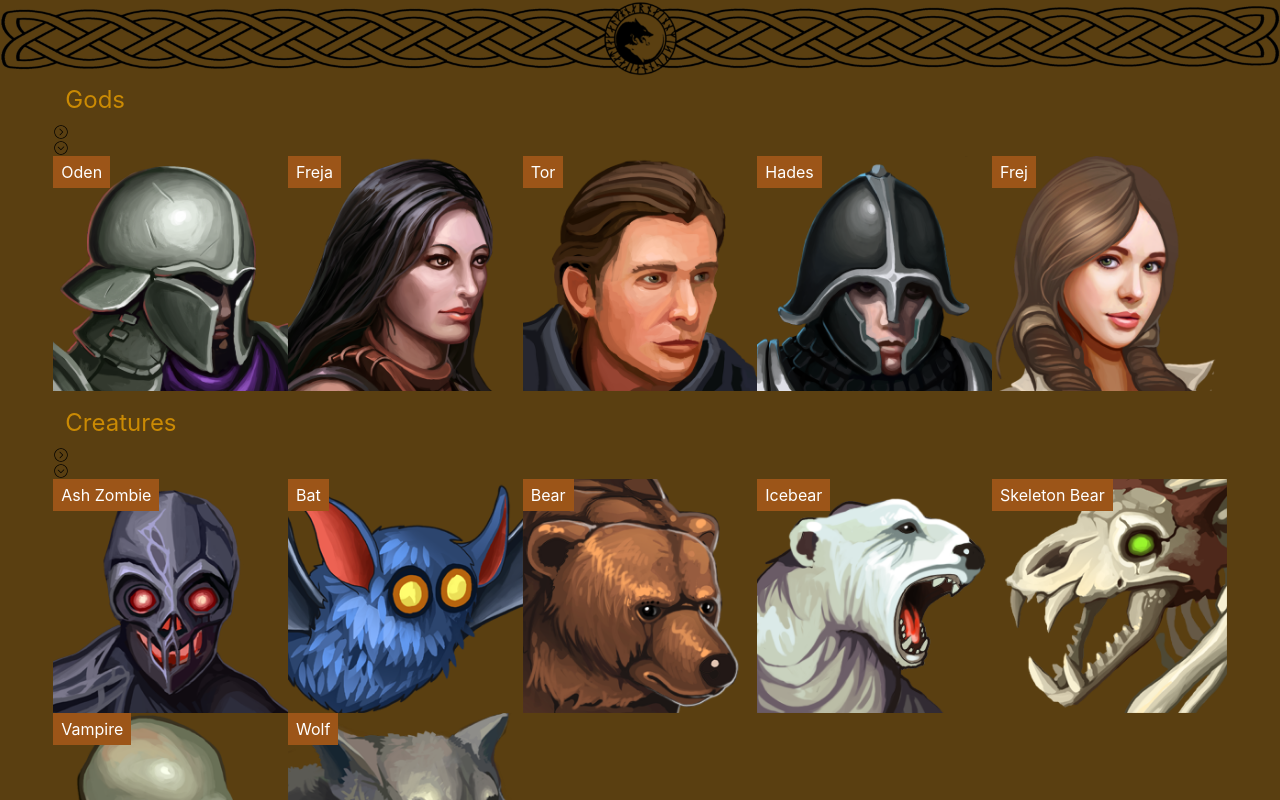
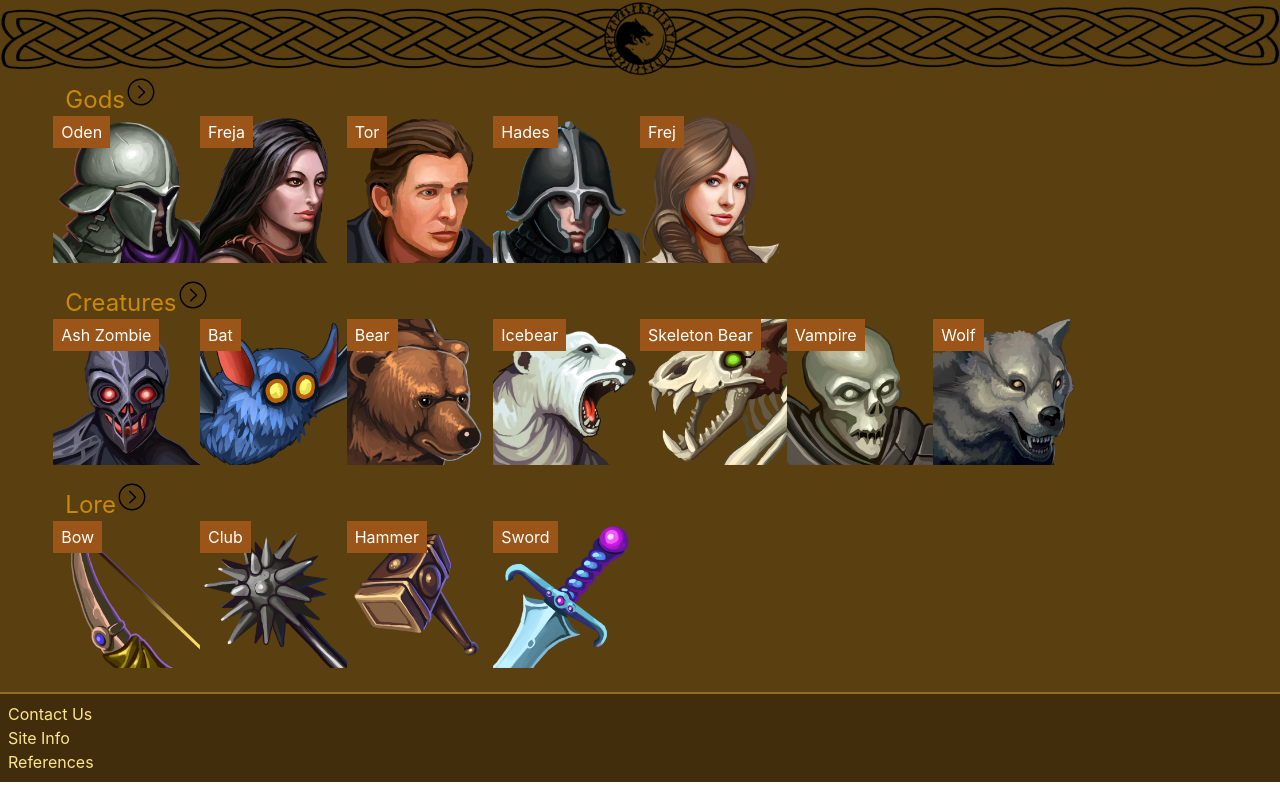
Before and after one commit to luigi989/Ragnarok, a React (Create React App) app in the folder react-ragnarok/: page / in a window 1280 px wide. Shown: the top 800 px of the page. Built offline with nearby package versions, Linux system fonts and the light colour scheme.

Commit message:
Add arrow switch display

```diff
--- a/react-ragnarok/src/components/gridArea.js
+++ b/react-ragnarok/src/components/gridArea.js
@@ -1,6 +1,5 @@
 import React, { useEffect, useState } from 'react';
 import Cell from './cell';
-import GridTitle from './gridTitle';
 
 const GridArea = ({ data, type }) => {
   const [content, setContent] = useState([]);
@@ -8,18 +7,24 @@ const GridArea = ({ data, type }) => {
 
   useEffect(() => {
     setContent(data.content);
-  }, [])
+  }, [data])
 
   return (
     <div>
-        <GridTitle name={type} onClick={() => setHidden(!hidden)}/>
-        <svg className="w-[1em] h-[1em] text-black" viewBox="0 0 20 20">
+      <div className=''>
+        <h1 onClick={() => setHidden(!hidden)} className='inline-block text-2xl text-yellow-600 ml-3 hover:cursor-pointer w-fit first-letter:uppercase'>{type}</h1>
+        <label className='swap swap-rotate text-black'>
+          <input type="checkbox" />
+          <svg className={hidden ? "swap-on w-[2em] h-[2em]" : "swap-off w-[2em] h-[2em]"} viewBox="0 0 20 20">
             <path d="M12.522,10.4l-3.559,3.562c-0.172,0.173-0.451,0.176-0.625,0c-0.173-0.173-0.173-0.451,0-0.624l3.248-3.25L8.161,6.662c-0.173-0.173-0.173-0.452,0-0.624c0.172-0.175,0.451-0.175,0.624,0l3.738,3.736C12.695,9.947,12.695,10.228,12.522,10.4 M18.406,10c0,4.644-3.764,8.406-8.406,8.406c-4.644,0-8.406-3.763-8.406-8.406S5.356,1.594,10,1.594C14.643,1.594,18.406,5.356,18.406,10M17.521,10c0-4.148-3.374-7.521-7.521-7.521c-4.148,0-7.521,3.374-7.521,7.521c0,4.147,3.374,7.521,7.521,7.521C14.147,17.521,17.521,14.147,17.521,10"></path>
           </svg>
-        <svg className="w-[1em] h-[1em]" viewBox="0 0 20 20">
+          <svg className={hidden ? "swap-off w-[2em] h-[2em]" : "swap-on w-[2em] h-[2em]"} viewBox="0 0 20 20">
             <path d="M13.962,8.885l-3.736,3.739c-0.086,0.086-0.201,0.13-0.314,0.13S9.686,12.71,9.6,12.624l-3.562-3.56C5.863,8.892,5.863,8.611,6.036,8.438c0.175-0.173,0.454-0.173,0.626,0l3.25,3.247l3.426-3.424c0.173-0.172,0.451-0.172,0.624,0C14.137,8.434,14.137,8.712,13.962,8.885 M18.406,10c0,4.644-3.763,8.406-8.406,8.406S1.594,14.644,1.594,10S5.356,1.594,10,1.594S18.406,5.356,18.406,10 M17.521,10c0-4.148-3.373-7.521-7.521-7.521c-4.148,0-7.521,3.374-7.521,7.521c0,4.147,3.374,7.521,7.521,7.521C14.148,17.521,17.521,14.147,17.521,10"></path>
           </svg>
-        <div className={hidden ? "hidden" : "grid grid-cols-5 mb-4"}>
+        </label>
+      </div>
+
+      <div className={hidden ? "hidden" : "grid grid-cols-8 mb-4"}>
         {content.map((cell, index) =>
           <Cell key={index} type={type} name={cell.name} desc={cell.desc} />
         )}
```
Lines whose indentation alone changed are shown as unchanged.
